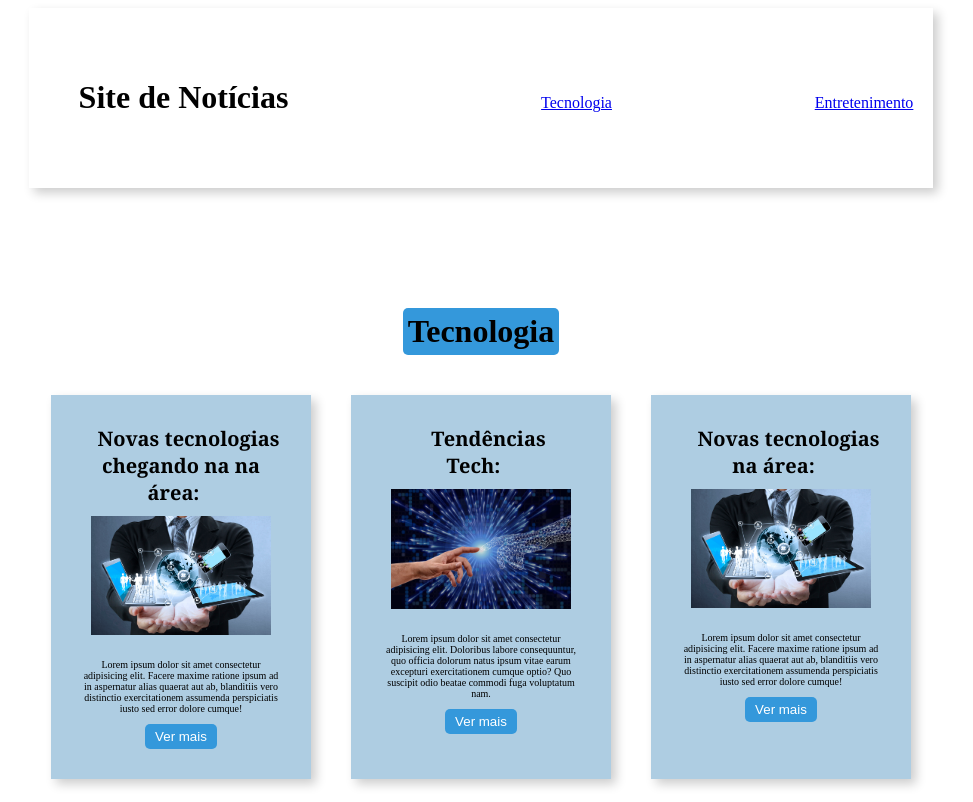
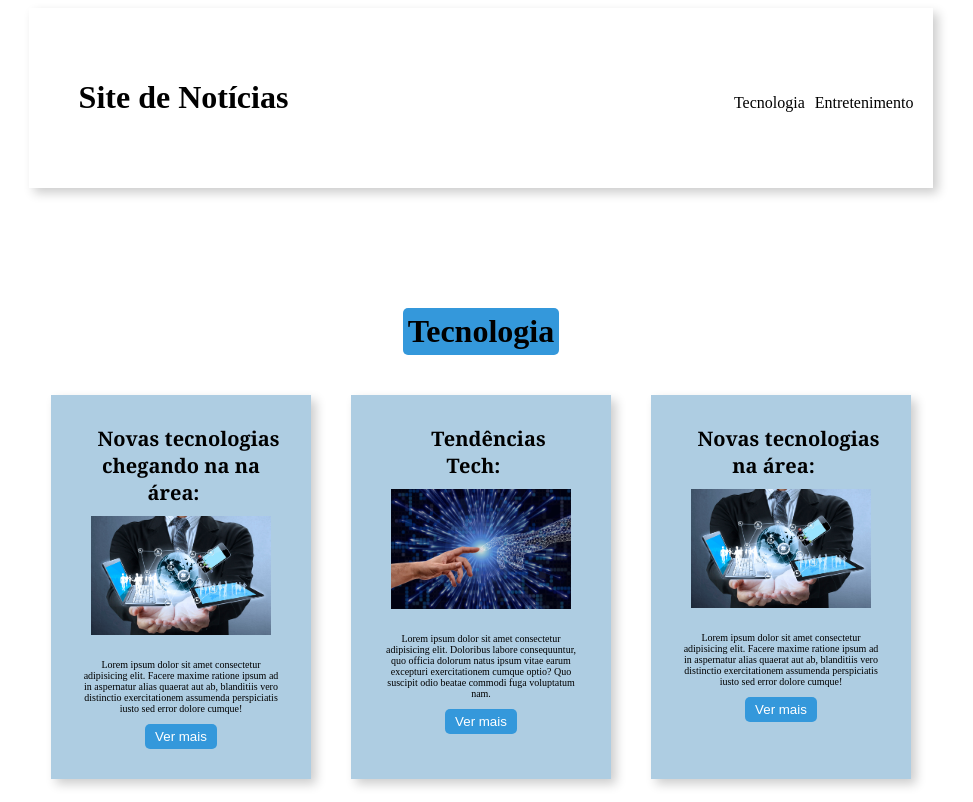
Before and after one commit to JaoVicy/EBAC_exerc-cio_css, a plain HTML site: page index.html in a window 1280 px wide. Shown: the top 802 px of the page, without its empty margins (159-1132 px from the left). Drawn offline with Linux system fonts and the light colour scheme.

Commit message:
Posicionamento dos links arrumados

```diff
--- a/index.html
+++ b/index.html
@@ -9,8 +9,12 @@
 <body>
     <header>
         <h1 id="p_title">Site de Notícias</h1>
-        <a href="#s_title">Tecnologia</a>
-        <a href="#s_title_2">Entretenimento</a>
+        <ul>
+            <li>
+                <a href="#s_title">Tecnologia</a>
+                <a href="#s_title_2">Entretenimento</a>
+            </li>
+        </ul>
     </header>
 
     <main>
--- a/style.css
+++ b/style.css
@@ -9,6 +9,14 @@ header{
     margin-bottom: 100px;
     padding-right: 20px;
     box-shadow: 5px 5px 10px rgba(0, 0, 0, 0.2);
+}
+li{
+    list-style: none;
+}
+li a{
+    margin-left: 6px;
+    text-decoration: none;
+    color: black;
 }
 
 main{
```
